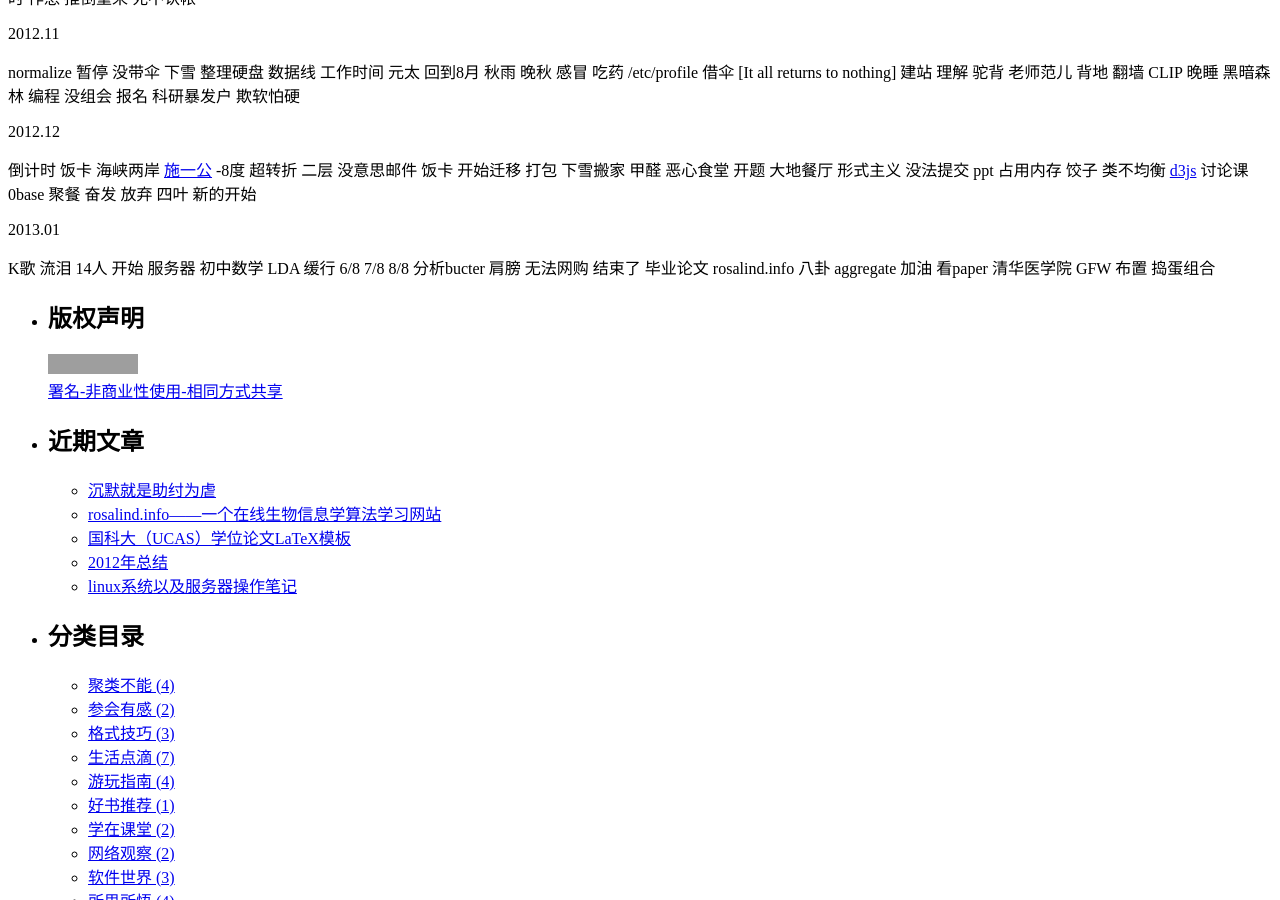
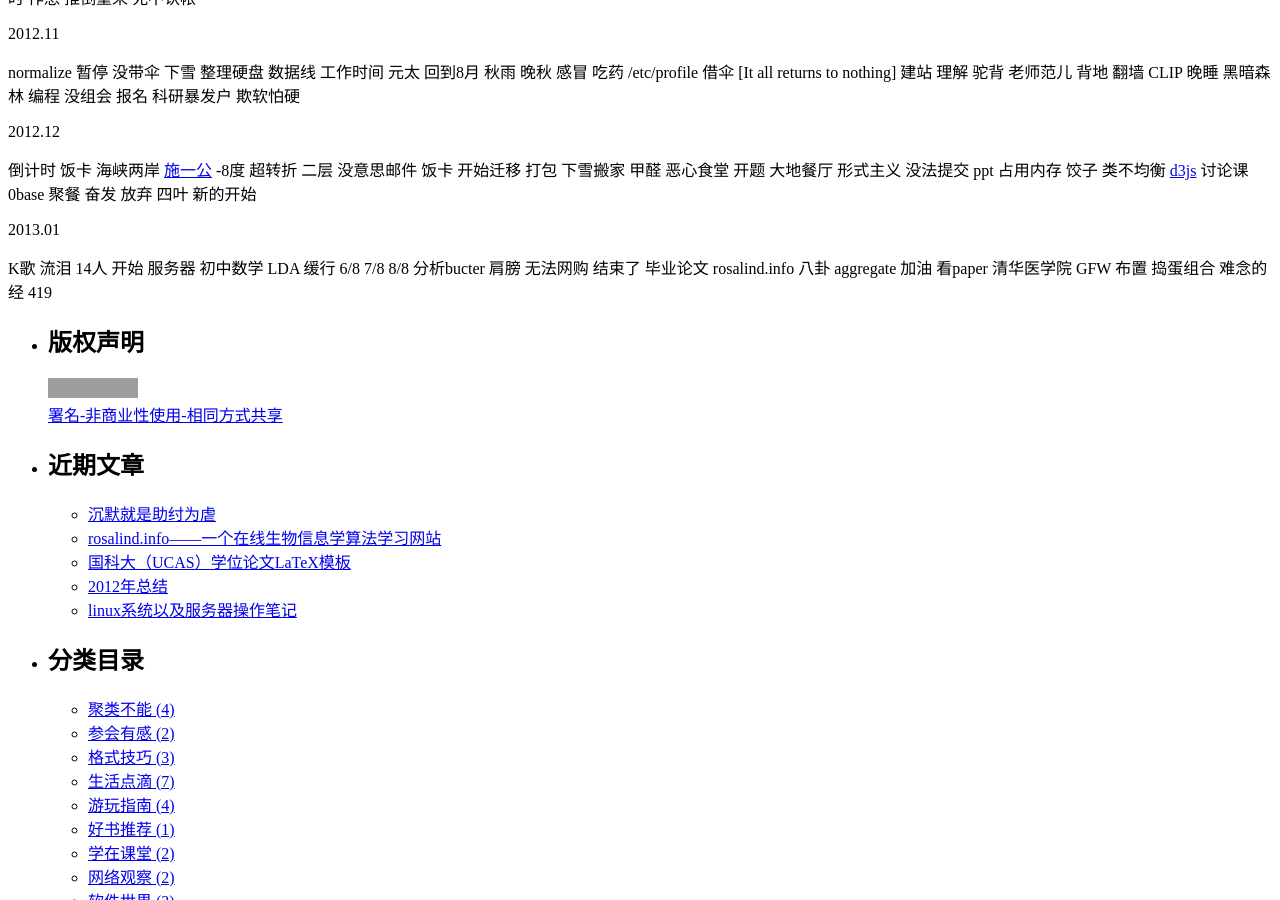
Before and after one commit to yulijia/cn, a Jekyll site: the page built from diary/index.md, in a window 1280 px wide and 900 px high, scrolled down 1242 px. Built offline with Jekyll 4.4.1, drawn with Linux system fonts in a browser that asks for light colours; grey boxes are pictures that could not be loaded.

Commit message:
add diary

```diff
--- a/diary/index.md
+++ b/diary/index.md
@@ -79,4 +79,4 @@
 2013.01
 
 
-K歌 流泪 14人 开始 服务器 初中数学 LDA 缓行 6/8 7/8 8/8 分析bucter 肩膀 无法网购 结束了 毕业论文 rosalind.info 八卦 aggregate 加油 看paper 清华医学院 GFW 布置 捣蛋组合
+K歌 流泪 14人 开始 服务器 初中数学 LDA 缓行 6/8 7/8 8/8 分析bucter 肩膀 无法网购 结束了 毕业论文 rosalind.info 八卦 aggregate 加油 看paper 清华医学院 GFW 布置 捣蛋组合 难念的经 419
```
